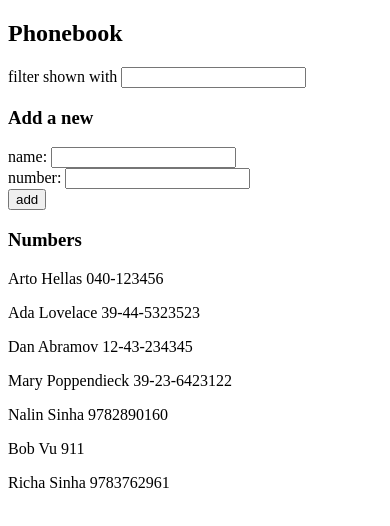
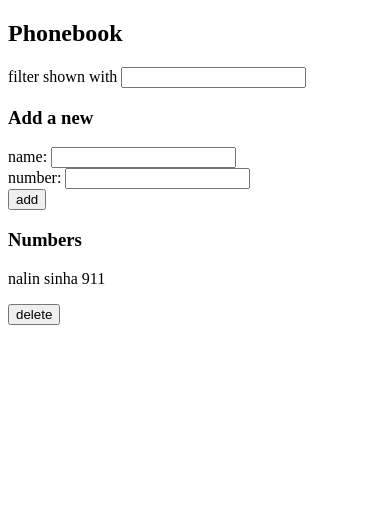
Before and after one commit to nalinsinha/fullstackopen, a React (Create React App) app in the folder part2/phonebook/: page / in a window 390 px wide. Shown: the top 526 px of the page. Built offline with nearby package versions, Linux system fonts and the light colour scheme; data requests are answered from the project's data file.

Commit message:
exercise 2.18 phonebook p10

```diff
--- a/part2/phonebook/db.json
+++ b/part2/phonebook/db.json
@@ -1,39 +1,9 @@
 {
   "persons": [
     {
-      "name": "Arto Hellas",
-      "number": "040-123456",
+      "name": "nalin sinha",
+      "number": "911",
       "id": 1
-    },
-    {
-      "name": "Ada Lovelace",
-      "number": "39-44-5323523",
-      "id": 2
-    },
-    {
-      "name": "Dan Abramov",
-      "number": "12-43-234345",
-      "id": 3
-    },
-    {
-      "name": "Mary Poppendieck",
-      "number": "39-23-6423122",
-      "id": 4
-    },
-    {
-      "name": "Nalin Sinha",
-      "number": "9782890160",
-      "id": 5
-    },
-    {
-      "name": "Bob Vu",
-      "number": "911",
-      "id": 6
-    },
-    {
-      "name": "Richa Sinha",
-      "number": "9783762961",
-      "id": 7
     }
   ]
 }
--- a/part2/phonebook/src/App.js
+++ b/part2/phonebook/src/App.js
@@ -1,58 +1,9 @@
 import { useState, useEffect } from "react";
 import axios from "axios";
 import entry from "./services/entry";
-
-const Filter = ({ search, handleSearchChange }) => {
-	return (
-		<form>
-			<div>
-				filter shown with{" "}
-				<input value={search} onChange={handleSearchChange} />
-			</div>
-		</form>
-	);
-};
-
-const PersonForm = ({
-	addName,
-	newName,
-	handleNameChange,
-	newPhone,
-	handlePhoneChange,
-}) => {
-	return (
-		<form onSubmit={addName}>
-			<div>
-				name: <input value={newName} onChange={handleNameChange} />
-			</div>
-			<div>
-				number: <input value={newPhone} onChange={handlePhoneChange} />
-			</div>
-			<div>
-				<button type="submit">add</button>
-			</div>
-		</form>
-	);
-};
-
-const Persons = ({ personsToShow }) => {
-	console.log("personstoShow: ", personsToShow);
-	return (
-		<>
-			{personsToShow.map((person) => (
-				<Person key={person.name} person={person} />
-			))}
-		</>
-	);
-};
-
-const Person = ({ person }) => {
-	return (
-		<p key={person.name}>
-			{person.name} {person.number}
-		</p>
-	);
-};
+import PersonForm from "./components/PersonFrom";
+import Persons from "./components/Persons";
+import Filter from "./components/Filter";
 
 const App = () => {
 	const [persons, setPersons] = useState([
@@ -65,9 +16,9 @@ const App = () => {
 
 	useEffect(() => {
 		console.log("effect");
-		entry.getAll().then(response => {
-			setPersons(response.data)
-		})
+		entry.getAll().then((response) => {
+			setPersons(response.data);
+		});
 	}, []);
 
 	const personsToShow = showAll
@@ -90,22 +41,37 @@ const App = () => {
 			setShowAll(false);
 		}
 	};
-	const message = `${newName} is already added to phonebook`;
+	const deleteUser = (id) => {
+		entry.del(id).then((response) => {
+			let newPersons = persons.filter((person) => person.id !== id);
+			setPersons(newPersons);
+		});
+	};
+	const message = `${newName} is already added to phonebook, replace the old number with a new one?`;
 
 	const addName = (event) => {
 		event.preventDefault();
 		if (persons.find((person) => person.name === newName)) {
-			alert(message);
+			//confirm if user wants to overwrite
+			if(window.confirm(message)){
+				entry.update(persons.find((person) => person.name === newName).id, {
+					name: newName,
+					number: newPhone,
+				}).then((response) => {
+					setPersons(persons.map((person) =>
+						person.name === newName ? response.data : person
+					));
+				});
+			}
 		} else {
 			const temp = {
 				name: newName,
 				number: newPhone,
-				id: (persons.length + 1),
+				id: persons.length + 1,
 			};
-			entry.create(temp).then(response => {
+			entry.create(temp).then((response) => {
 				setPersons(persons.concat(response.data));
-			})
-
+			});
 		}
 		setNewName("");
 		setNewPhone("");
@@ -124,7 +90,7 @@ const App = () => {
 				handlePhoneChange={handlePhoneChange}
 			/>
 			<h3>Numbers</h3>
-			<Persons personsToShow={personsToShow} />
+			<Persons personsToShow={personsToShow} deleteUser={deleteUser} />
 		</div>
 	);
 };
--- /dev/null
+++ b/part2/phonebook/src/components/Filter.js
@@ -0,0 +1,12 @@
+const Filter = ({ search, handleSearchChange }) => {
+	return (
+		<form>
+			<div>
+				filter shown with{" "}
+				<input value={search} onChange={handleSearchChange} />
+			</div>
+		</form>
+	);
+};
+
+export default Filter;
--- /dev/null
+++ b/part2/phonebook/src/components/Person.js
@@ -0,0 +1,17 @@
+const Person = ({ person, deleteUser }) => {
+	const del = () => {
+		if (window.confirm(`Delete ${person.name}?`)) {
+			deleteUser(person.id);
+		}
+	};
+	return (
+		<div>
+			<p>
+				{person.name} {person.number}
+			</p>
+			<button onClick={del}>delete</button>
+		</div>
+	);
+};
+
+export default Person;
--- /dev/null
+++ b/part2/phonebook/src/components/PersonFrom.js
@@ -0,0 +1,23 @@
+const PersonForm = ({
+	addName,
+	newName,
+	handleNameChange,
+	newPhone,
+	handlePhoneChange,
+}) => {
+	return (
+		<form onSubmit={addName}>
+			<div>
+				name: <input value={newName} onChange={handleNameChange} />
+			</div>
+			<div>
+				number: <input value={newPhone} onChange={handlePhoneChange} />
+			</div>
+			<div>
+				<button type="submit">add</button>
+			</div>
+		</form>
+	);
+};
+
+export default PersonForm;
--- /dev/null
+++ b/part2/phonebook/src/components/Persons.js
@@ -0,0 +1,18 @@
+import Person from "./Person";
+
+const Persons = ({ personsToShow, deleteUser }) => {
+	console.log("personstoShow: ", personsToShow);
+	return (
+		<>
+			{personsToShow.map((person) => (
+				<Person
+					key={person.name}
+					person={person}
+					deleteUser={deleteUser}
+				/>
+			))}
+		</>
+	);
+};
+
+export default Persons;
--- a/part2/phonebook/src/services/entry.js
+++ b/part2/phonebook/src/services/entry.js
@@ -1,16 +1,20 @@
-import axios from 'axios'
-const baseUrl = 'http://localhost:3001/persons'
+import axios from "axios";
+const baseUrl = "http://localhost:3001/persons";
 
 const getAll = () => {
-    return axios.get(baseUrl)
-  }
+	return axios.get(baseUrl);
+};
 
-  const create = newObject => {
-    return axios.post(baseUrl, newObject)
-  }
+const create = (newObject) => {
+	return axios.post(baseUrl, newObject);
+};
 
-  const update = (id, newObject) => {
-    return axios.put(`${baseUrl}/${id}`, newObject)
-  }
+const update = (id, newObject) => {
+	return axios.put(`${baseUrl}/${id}`, newObject);
+};
 
-  export default { getAll, create, update }
+const del = (id) => {
+	return axios.delete(`${baseUrl}/${id}`);
+};
+
+export default { getAll, create, update, del };
```
